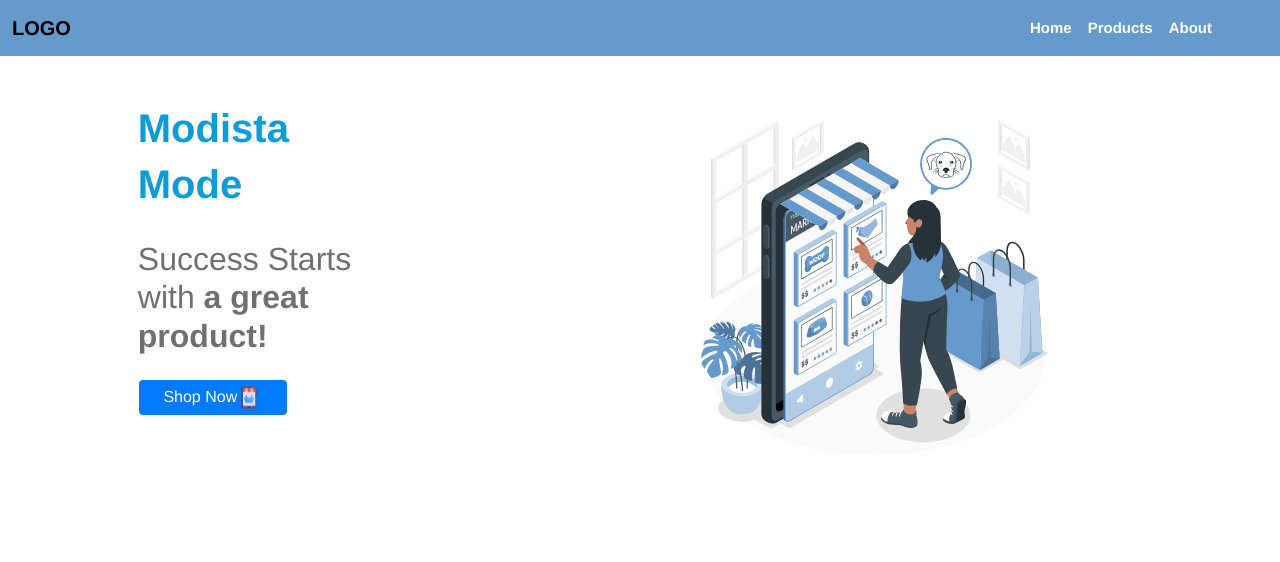
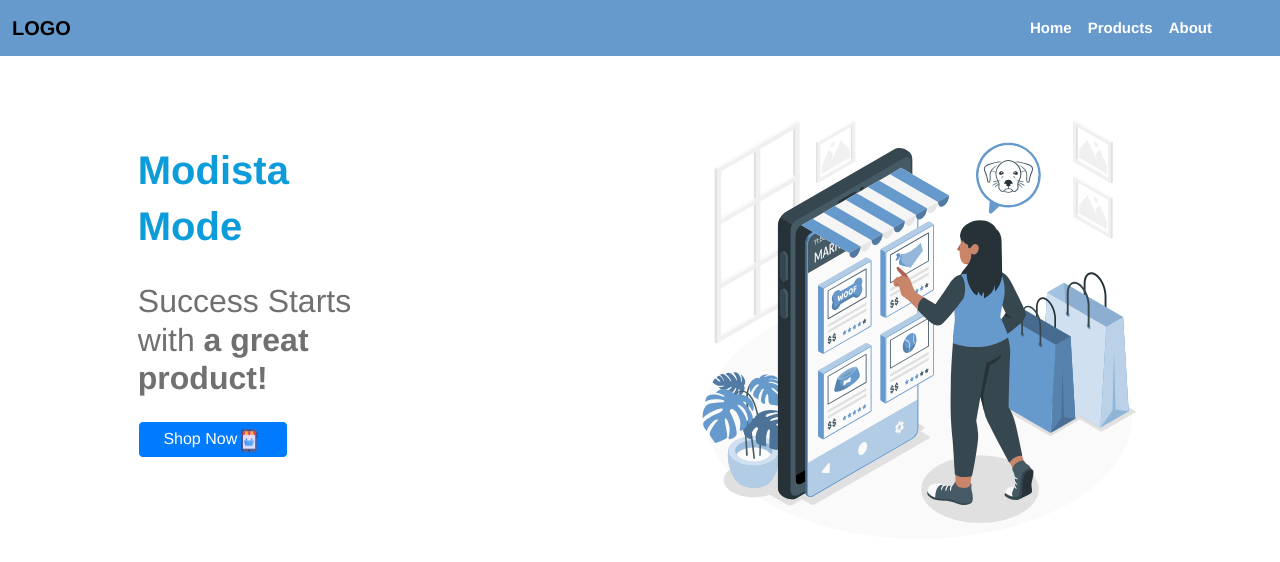
Before and after one commit to AkramZaabi/Vue-project, a Vue app in the folder project-web/: page / in a window 1280 px wide. Shown: the top 562 px of the page. Built offline with nearby package versions, Linux system fonts and the light colour scheme.

Commit message:
design-fix

```diff
--- a/project-web/src/components/HomeComponent.vue
+++ b/project-web/src/components/HomeComponent.vue
@@ -57,7 +57,7 @@ h2 {
   height: 80% !important;
 }
 .container img {
-  width: 80%;
+  width: 100%;
   height: 100%;
 }
 
--- a/project-web/src/components/Navbar.vue
+++ b/project-web/src/components/Navbar.vue
@@ -45,7 +45,6 @@ export default {
   font-size: 15px !important;
 }
 #navbarNavAltMarkup {
-  display: flex;
   justify-content: flex-end;
   font-size: 26px;
 }
```
